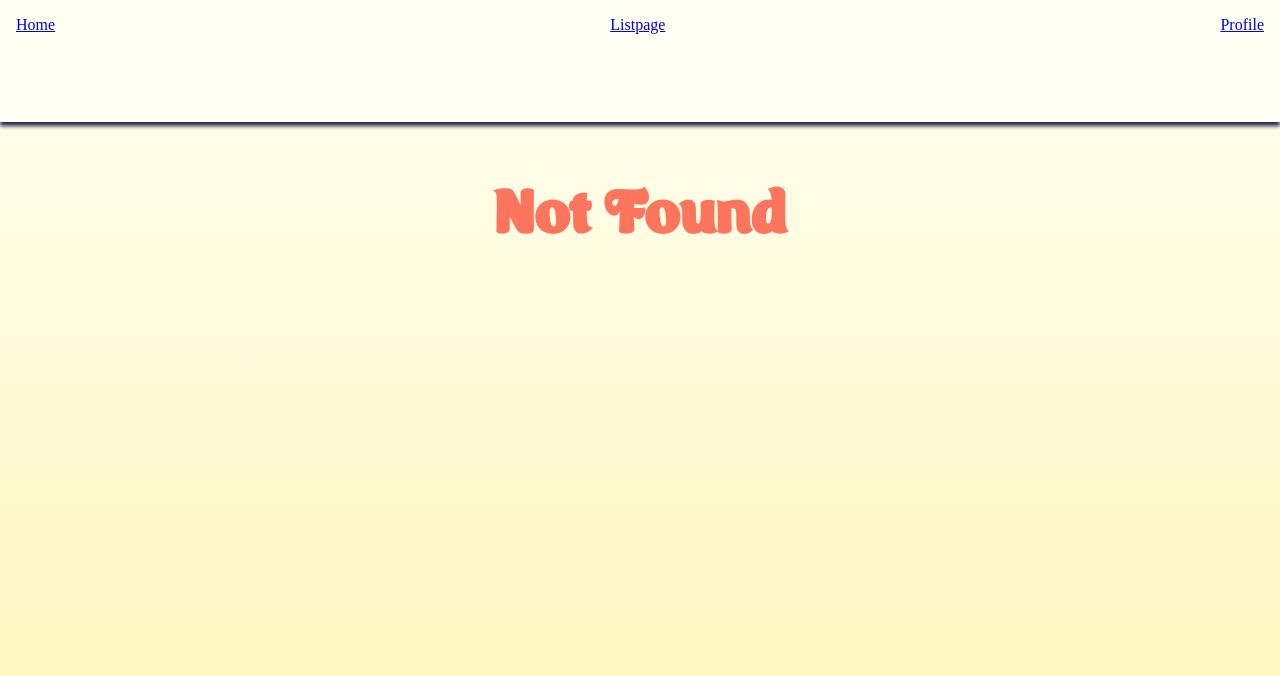
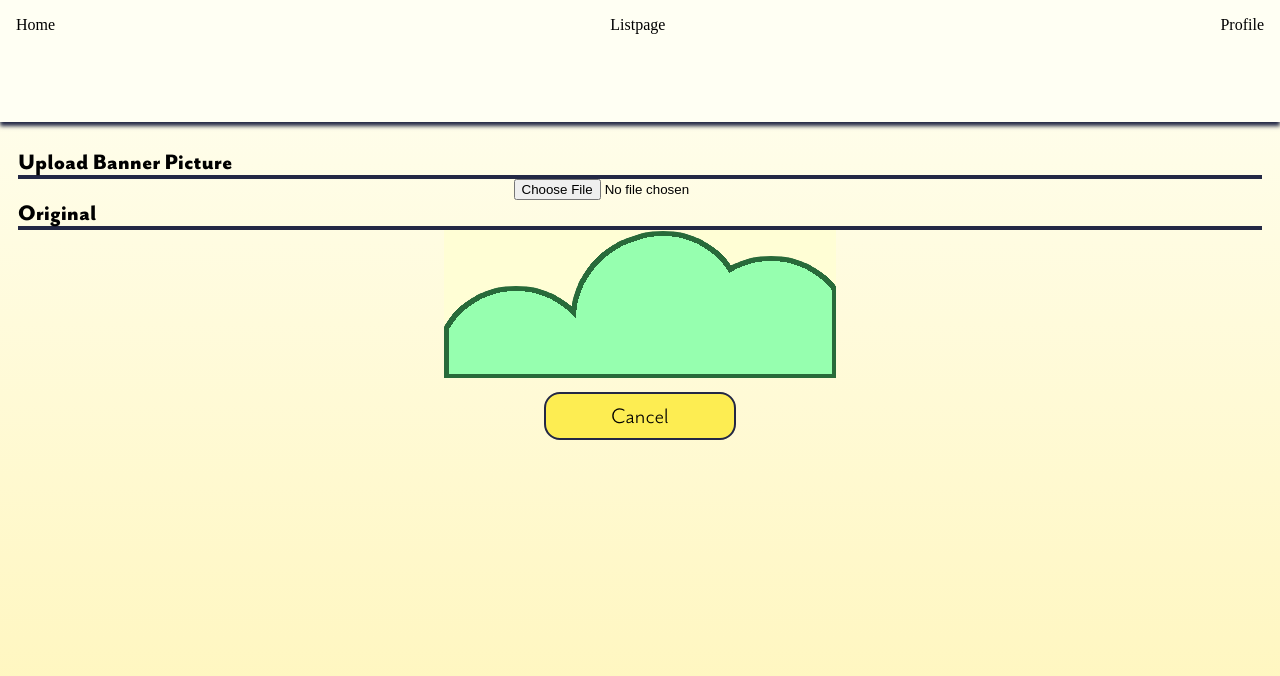
Before and after one commit to Thomas-More-ArtDefine/ArtDefine-front, a React (Create React App) app in the folder artdefine/: page /editBanner in a window 1280 px wide. Before the commit this address had no page. Shown: the top 676 px of the page. Built offline with nearby package versions, Linux system fonts and the light colour scheme.

Commit message:
banner and profile pic upload flow pages

```diff
--- a/artdefine/src/App.scss
+++ b/artdefine/src/App.scss
@@ -1,6 +1,15 @@
 @import "./style/variables";
 @import "./style/mixins";
 
+// --- Normalize ---
+a{
+  text-decoration: none;
+  color: $color-black;
+  cursor: auto;
+}
+
+
+// --- App ---
 .App {
   display: flex;
   flex-direction: column;
@@ -12,7 +21,6 @@
 
 // --- Button ---
 button {
-
   padding: 0 16px;
   @include button($color-primary, $color-black, $midnight-blue);
   margin: 10px;
@@ -69,11 +77,21 @@ h5 {
   color: $color-secondary;
   font-size: 16px;
   font-family: "EavesSansBook";
-  cursor: pointer;
   transition: color 0.3s ease;
+
+  @include clickable;
+
   &:hover {
     color: $purple-dark;
   }
+}
+
+// --- Text ---
+.item-title {
+  font-size: 24px;
+  font-family: "EavesSansHeavy";
+  text-align: left;
+  border-bottom: 4px solid $midnight-blue;
 }
 
 // --- Nav ---
@@ -107,37 +125,47 @@ h5 {
   background-image: url("./assets/Compentent_assests/rasterframe_yellow.png");
   background-size: contain;
 
-  .profile-main{
+  .profile-main {
     height: 296px;
     display: flex;
-    flex-direction: column ;
-
+    flex-direction: column;
 
     .banner {
       position: relative;
       background: $color-white;
       overflow: hidden;
-      width:100%;
+      width: 100%;
       height: 152px;
 
       @include border-standard(3px);
 
-      img{
+      img {
         width: 100%;
         height: 100%;
         object-fit: cover;
       }
 
-      .collapse{
+      .collapse {
         position: absolute;
         transform: translate(-50%, -50%);
         top: 100%;
         left: 100%;
         padding-bottom: 30px;
         padding-right: 45px;
+
+        @include clickable;
       }
 
+      .dots {
+        position: absolute;
+        transform: translate(-50%, -50%);
+        top: 100%;
+        left: 0%;
+        padding-bottom: 30px;
+        padding-left: 60px;
 
+        @include clickable;
+      }
     }
 
     .profile-btns {
@@ -148,7 +176,7 @@ h5 {
       grid-template-columns: repeat(3, 1fr);
       grid-template-rows: repeat(2, 1fr);
 
-      img{
+      img {
         position: absolute;
         width: 110px;
         left: 50%;
@@ -156,9 +184,8 @@ h5 {
         aspect-ratio: 1/1;
         object-fit: cover;
         @include border-standard(3px);
-        @include border-effect('1,1');
+        @include border-effect("1,1");
       }
-
     }
   }
 }
--- a/artdefine/src/App.tsx
+++ b/artdefine/src/App.tsx
@@ -1,11 +1,15 @@
-import ListPage from './pages/Listpage';
 import { ItemsProvider } from './context/ItemContext';
 import {
   Routes, Route
 
 } from "react-router-dom";
 import Nav from './components/Nav';
-import Profile from './pages/Profile';
+import Profile from './pages/Profile/Profile';
+import UploadBanner from './pages/Profile/UploadBanner';
+import UploadProfilePic from './pages/Profile/UploadProfilePic';
+import ListPage from './pages/Listpage';
+
+
 function App() {
   return (
     <div className="App">
@@ -14,7 +18,8 @@ function App() {
     <Routes>
         <Route path="/listpage" element={<ListPage />} />
         <Route path="*" element={<h1>Not Found</h1>} />
-        <Route path="/profile" element={<Profile name='Tim Everenbeek' rank={0}/>} />
+        <Route path="/profile" element={<Profile name='Tim Everenbeek' rank={1}/>} />
+        <Route path="/editBanner" element={<UploadBanner />} />
       </Routes>
     </ItemsProvider>
     </div>
--- a/artdefine/src/components/Banner.tsx
+++ /dev/null
@@ -1,21 +0,0 @@
-
-import { ReactComponent as ArrowIcon } from '../assets/Vectors/arrow-down-yellow.svg';
-
-interface BannerProps {
-    imageUrl: string;
-    imageAlt: string;
-}
-
-const Banner = ({ imageUrl: src, imageAlt: alt }: BannerProps) => {
-    return (
-        <div className="banner">
-            <img src={src} alt={alt} />
-            <div className="collapse">
-                <ArrowIcon />
-            </div>
-        </div>
-    );
-}
-
-export default Banner;
-// Path: artdefine/src/components/Banner.tsx
--- /dev/null
+++ b/artdefine/src/components/BannerAndProfileImage/Banner.tsx
@@ -0,0 +1,28 @@
+import { ReactComponent as ArrowIcon } from "../../assets/Vectors/arrow-down-yellow.svg";
+import { ReactComponent as DotsIcon } from "../../assets/Vectors/dots-yellow.svg";
+
+interface BannerProps {
+  imageUrl: string;
+  imageAlt: string;
+}
+
+const Banner = ({ imageUrl: src, imageAlt: alt }: BannerProps) => {
+
+    const handleDotsClick = (): void => {
+    window.location.href = "/editBanner";
+    }
+
+  return (
+    <div className="banner">
+      <img src={src} alt={alt} />
+      <div className="collapse clickable">
+        <ArrowIcon />
+      </div>
+      <div className="dots clickable" onClick={handleDotsClick}>
+        <DotsIcon />
+      </div>
+    </div>
+  );
+};
+export default Banner;
+// Path: artdefine/src/components/Banner.tsx
--- /dev/null
+++ b/artdefine/src/components/BannerAndProfileImage/PreviewItem.tsx
@@ -0,0 +1,17 @@
+
+const PreviewItem = ({ imageSource : src } : {imageSource:string}) => {
+
+    return (
+        <>
+        <div className='item-title'>Original</div>
+        <div className='item'>
+            <img src={src} alt='Original' />
+        </div>
+        </>
+    );
+};
+
+
+
+
+export default PreviewItem;
--- /dev/null
+++ b/artdefine/src/components/BannerAndProfileImage/UploadItemForProfile.tsx
@@ -0,0 +1,23 @@
+import React from 'react';
+
+
+
+
+  const UploadItemForProfile = ({ onFileChange, title } : {onFileChange: (file: File | null) => void , title : String}) => {
+    const handleFileChange = (event: React.ChangeEvent<HTMLInputElement>) => {
+      const file = event.target.files?.[0] || null;
+      onFileChange(file);
+    };
+
+    return (
+        <div>
+            <div className='item-title'>{title}</div>
+            <div className='item'>
+               <input type='file' onChange={handleFileChange} />
+            </div>
+        </div>
+    );
+};
+
+export default UploadItemForProfile;
+// Path: artdefine/src/components/UploadItemForProfile.tsx
--- a/artdefine/src/components/List.tsx
+++ b/artdefine/src/components/List.tsx
@@ -4,7 +4,7 @@ interface listprops {
   items: testOutput[];
 }
 
-const ListItem = ({ text, ...p }: testOutput) => {
+const ListItem = ({ text, ...rest }: testOutput) => {
   return <div className="item">{text}</div>;
 };
 
--- a/artdefine/src/components/Profile-main.tsx
+++ b/artdefine/src/components/Profile-main.tsx
@@ -1,16 +1,16 @@
-import Banner from "./Banner";
+import Banner from "./BannerAndProfileImage/Banner";
 import mockBannerPic from "../assets/images/mock-banner-pic.png";
 import mockprofilePic from "../assets/images/mock-profile-pic.png";
 
-   const ProfileMain = () => {
+const ProfileMain = ({ rank }: { rank: number }) => {
   return (
     <div className="profile-main">
       <Banner imageUrl={mockBannerPic} imageAlt="Banner Picture" />
 
       <div className="profile-btns">
-                    <button>Follow</button>
+        {rank === 0 ? (<div></div>) : (<button>Message</button> )}
         <div></div>
-                    <button>Message</button>
+        {rank === 0 ? (<div></div>) : (<button>Follow</button>)}
         <button>Profile</button>
         <button>Gallery</button>
         <button>Groups</button>
--- a/artdefine/src/pages/Profile.tsx
+++ b/artdefine/src/pages/Profile/Profile.tsx
@@ -1,4 +1,4 @@
-import ProfileMain from "../components/Profile-main";
+import ProfileMain from "../../components/Profile-main";
 
 
 interface ProfileProps {
@@ -12,7 +12,7 @@ export default function Profile({name,rank} : ProfileProps) {
     return (
         <>
         <div className="page profile own-profile">
-            <ProfileMain />
+            <ProfileMain rank={rank} />
             <p>{name}</p>
             </div>
         </>
--- /dev/null
+++ b/artdefine/src/pages/Profile/UploadBanner.tsx
@@ -0,0 +1,24 @@
+import { Link } from "react-router-dom";
+import UploadItemForProfile from "../../components/BannerAndProfileImage/UploadItemForProfile";
+import src from "../../assets/images/mock-banner-pic.png";
+import PreviewItem from "../../components/BannerAndProfileImage/PreviewItem";
+
+export default function UploadBanner() {
+  const handleFileChange = (file: File | null) => {
+    console.log(file);
+  };
+  return (
+    <div className="page upload-banner-page">
+      <UploadItemForProfile
+        onFileChange={handleFileChange}
+        title={"Upload Banner Picture"}
+      />
+      <PreviewItem imageSource={src} />
+      <div className="cancel-btn">
+        <button className="primary ">
+          <Link to="/profile">Cancel</Link>
+        </button>
+      </div>
+    </div>
+  );
+}
--- /dev/null
+++ b/artdefine/src/pages/Profile/UploadProfilePic.tsx
@@ -0,0 +1,15 @@
+import UploadItemForProfile from '../../components/BannerAndProfileImage/UploadItemForProfile';
+import src from '../../assets/images/mock-banner-pic.png';
+import PreviewItem from '../../components/BannerAndProfileImage/PreviewItem';
+
+export default function UploadProfilePic() {
+    const handleFileChange = (file: File | null) => {
+        console.log(file);
+      };
+    return (
+        <div className='page upload-profile-pic-page'>
+           <UploadItemForProfile onFileChange={handleFileChange} title={"Upload Profile Picture"} />;
+           <PreviewItem imageSource={src} />
+        </div>
+    )
+};
--- a/artdefine/src/style/_mixins.scss
+++ b/artdefine/src/style/_mixins.scss
@@ -1,6 +1,8 @@
 @import './variables';
 
-
+@mixin clickable {
+    cursor: pointer;
+  }
 
 @mixin border-standard($width) {
     border-radius: $corner-radius;
```
Also changed, not shown: artdefine/src/assets/Vectors/dots-yellow.svg (added). Lines whose indentation alone changed are shown as unchanged.
